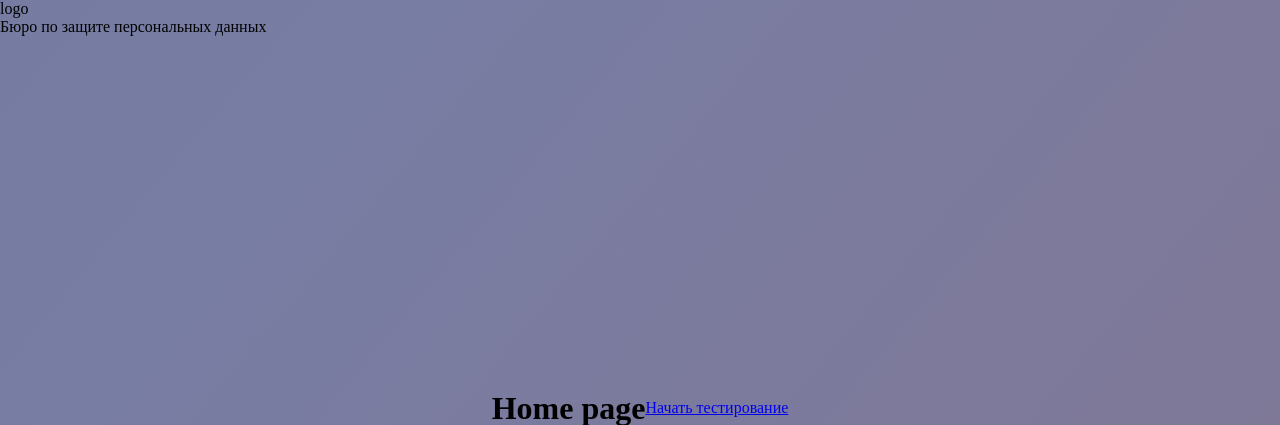
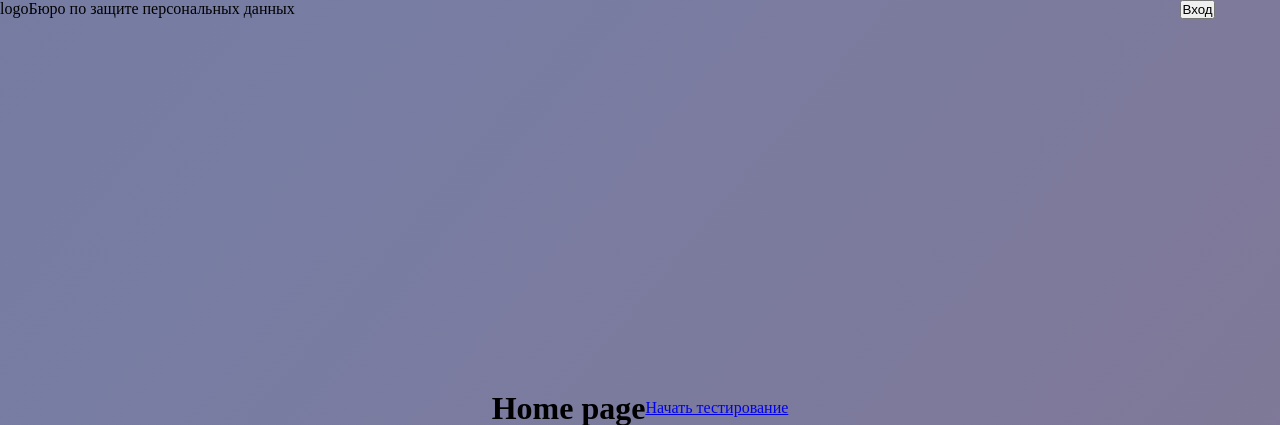
Before and after one commit to d2rkm8n/bzpdweb, a Django app: page / in a window 1280 px wide. Shown: the top 425 px of the page. Run offline with Django 5.2, Linux system fonts and the light colour scheme.

Commit message:
нарисовал что то

```diff
--- a/bzpdweb/settings.py
+++ b/bzpdweb/settings.py
@@ -129,5 +129,5 @@ STATICFILES_DIRS = [BASE_DIR / 'static']
 
 DEFAULT_AUTO_FIELD = 'django.db.models.BigAutoField'
 
-LOGIN_REDIRECT_URL = reverse_lazy('polls:polls')
+LOGIN_REDIRECT_URL = '/'
 LOGOUT_REDIRECT_URL = '/'
--- a/static/css/base.css
+++ b/static/css/base.css
@@ -25,6 +25,9 @@ header {
     height: 12vh;
 }
 
+.inscription {
+    width: 90%;
+}
 
 footer {
     display: flex;
--- a/templates/base.html
+++ b/templates/base.html
@@ -13,10 +13,21 @@
 
 <header>
     {% block header %}
-    <div>
-        <div>logo</div>
-        <div>Бюро по защите персональных данных</div>
-    </div>
+
+    <div class="logo">logo</div>
+    <div class="inscription">Бюро по защите персональных данных</div>
+        {% if user.is_authenticated %}
+           <form action="{% url 'logout' %}" method="post">
+                {% csrf_token %}
+               <button type="submit">Выход</button>
+            </form>
+        {% else %}
+            <form action="{% url 'login' %}" method="post">
+                {% csrf_token %}
+               <button type="submit">Вход</button>
+            </form>
+        {% endif %}
+
     {% endblock %}
 </header>
 
```
Also changed, not shown: db.sqlite3.
